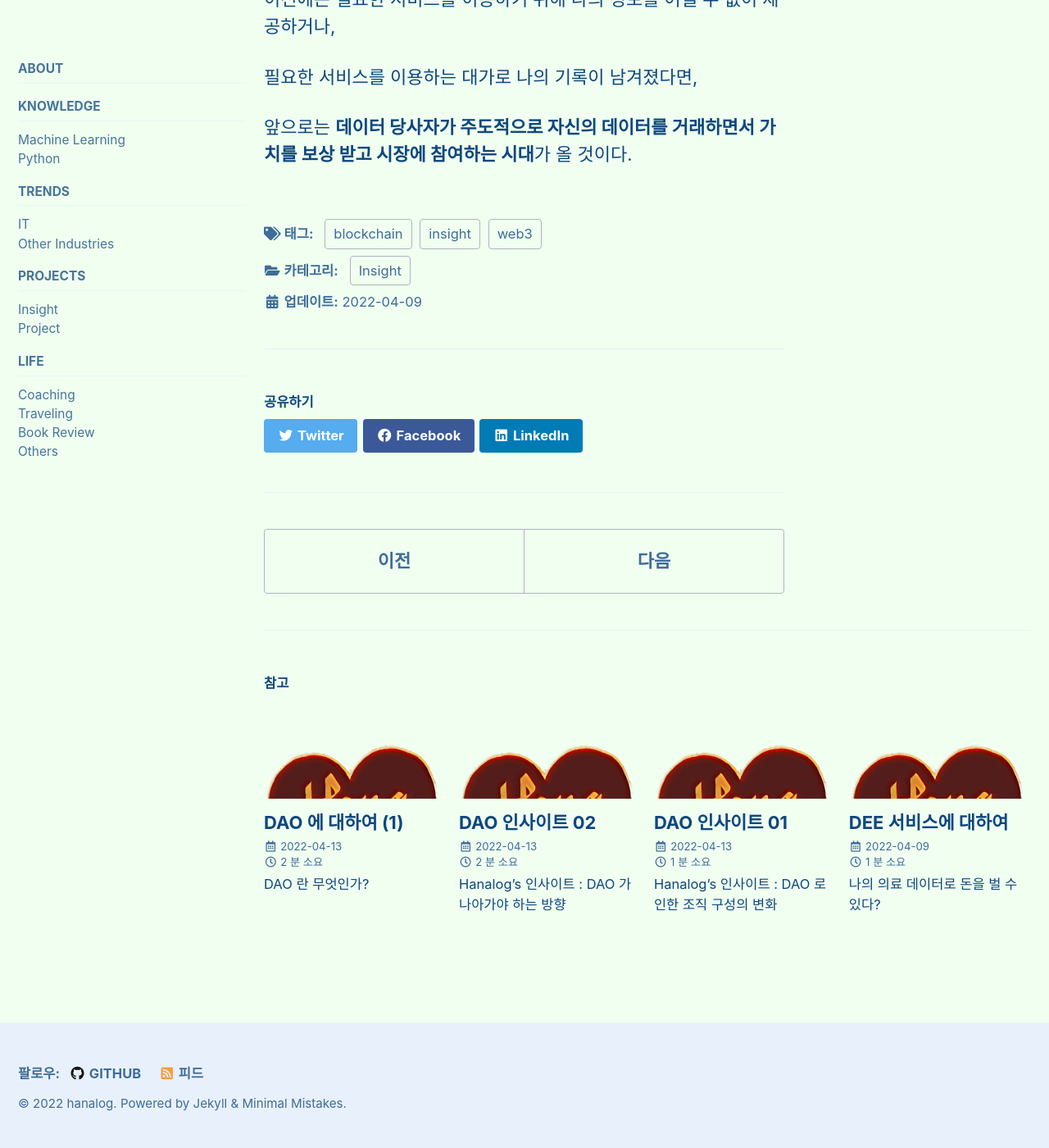
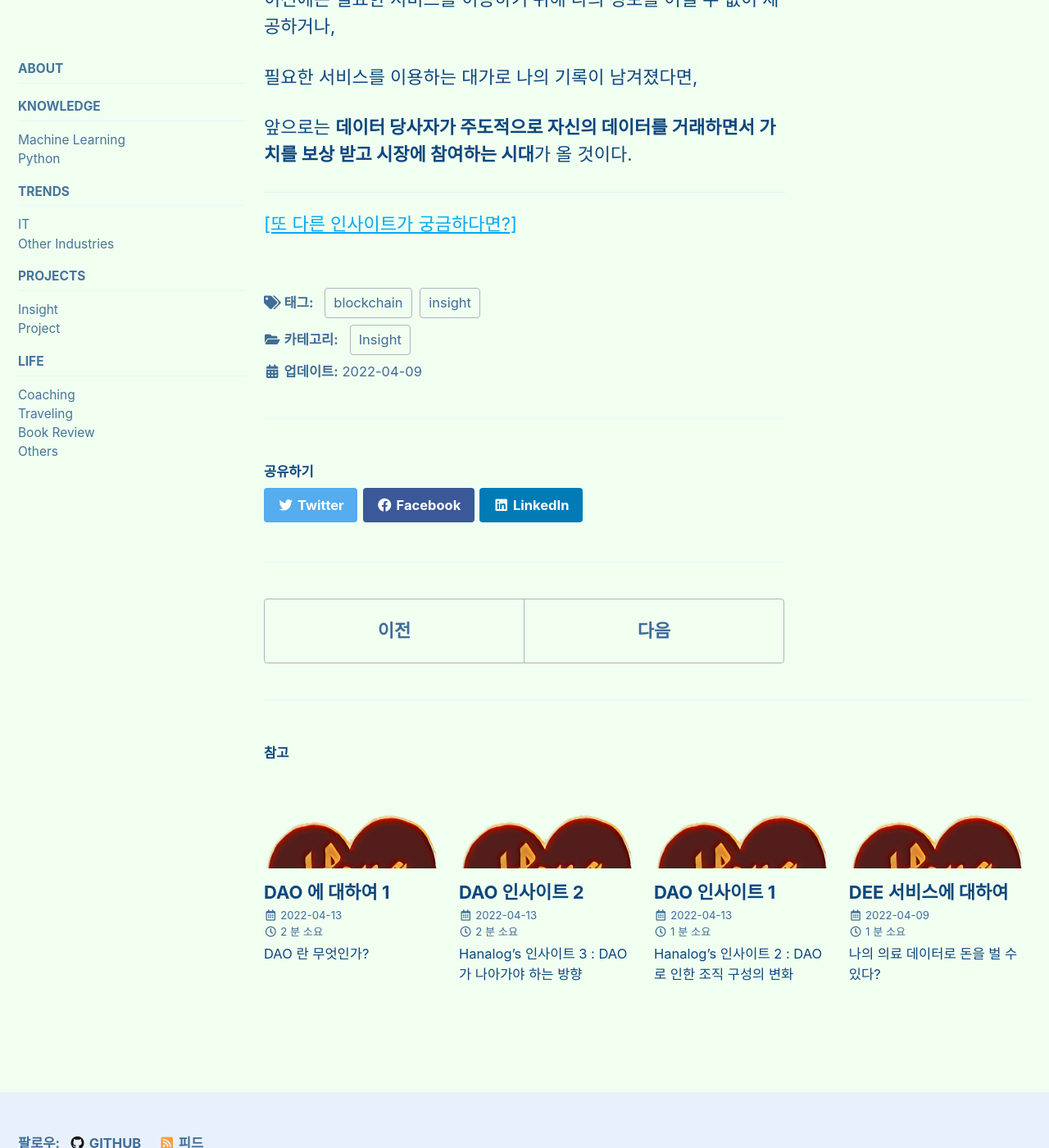
Before and after one commit to hanalog/hanalog.github.io, a Jekyll site: the page built from _posts/2022-04-09-insight1.md, in a window 1280 px wide and 1400 px high, scrolled down 1869 px. Shown: the whole window at 82% size. Built offline with Jekyll 4.4.1, drawn with Linux system fonts in a browser that asks for light colours; cached includes are drawn as plain includes; some of the changed text lies outside the part shown.

Commit message:
update postings
일정한 형식으로 포스팅 수정하기

```diff
--- a/_posts/2022-04-09-insight1.md
+++ b/_posts/2022-04-09-insight1.md
@@ -2,7 +2,7 @@
 layout: single
 title: "블록체인 기반 데이터 시장의 가치"
 category: "Insight"
-tag: [insight, blockchain, web3]
+tag: [insight, blockchain]
 author_profile: false
 sidebar:
   nav: "docs"
@@ -10,7 +10,7 @@ sidebar:
 
 
 
-## Hanalog's 인사이트 : <span style='background-color: #F7DDBE'>블록체인 기반 데이터 시장의 핵심 가치</span>
+## Hanalog's 인사이트 1 : <span style='background-color: #F7DDBE'>블록체인 기반 데이터 시장의 핵심 가치</span>
 
 <div style="text-align: right"> Author : <b><a href="https://github.com/hanalog">Hanalog</a></b></div>
 
@@ -75,3 +75,11 @@ DEE 는 에퀴둠 헬스와 노키아의 SaaS 기반 의료 데이터 시장이
 필요한 서비스를 이용하는 대가로 나의 기록이 남겨졌다면,
 
 앞으로는 **데이터 당사자가 주도적으로 자신의 데이터를 거래하면서 가치를 보상 받고 시장에 참여하는 시대**가 올 것이다.
+
+
+
+
+
+---
+
+[[또 다른 인사이트가 궁금하다면?]](https://hanalog.github.io/tags/#insight)
--- a/_posts/2022-04-13-insight2.md
+++ b/_posts/2022-04-13-insight2.md
@@ -1,8 +1,8 @@
 ---
 layout: single
-title: "DAO 인사이트 01"
+title: "DAO 인사이트 1"
 category: "Insight"
-tag: [trend, blockchain, web3, DAO]
+tag: [insight, DAO]
 author_profile: false
 sidebar:
   nav: "docs"
@@ -10,7 +10,7 @@ sidebar:
 
 
 
-## Hanalog's 인사이트 : <span style='background-color: #F7DDBE'>DAO 로 인한 조직 구성의 변화</span>
+## Hanalog's 인사이트 2 : <span style='background-color: #F7DDBE'>DAO 로 인한 조직 구성의 변화</span>
 
 <div style="text-align: right"> Author : <b><a href="https://github.com/hanalog">Hanalog</a></b></div>
 
--- a/_posts/2022-04-13-insight3.md
+++ b/_posts/2022-04-13-insight3.md
@@ -1,8 +1,8 @@
 ---
 layout: single
-title: "DAO 인사이트 02"
+title: "DAO 인사이트 2"
 category: "Insight"
-tag: [trend, blockchain, web3, DAO]
+tag: [insight, DAO]
 author_profile: false
 sidebar:
   nav: "docs"
@@ -10,7 +10,7 @@ sidebar:
 
 
 
-##  Hanalog's 인사이트 : <span style='background-color: #F7DDBE'>DAO 가 나아가야 하는 방향</span>
+## Hanalog's 인사이트 3 : <span style='background-color: #F7DDBE'>DAO 가 나아가야 하는 방향</span>
 
 <div style="text-align: right"> Author : <b><a href="https://github.com/hanalog">Hanalog</a></b></div>
 
```
Also changed, not shown: _posts/2022-04-09-trend1.md (+2 -2 lines), _posts/2022-04-13-trend2.md (+3 -5 lines).
